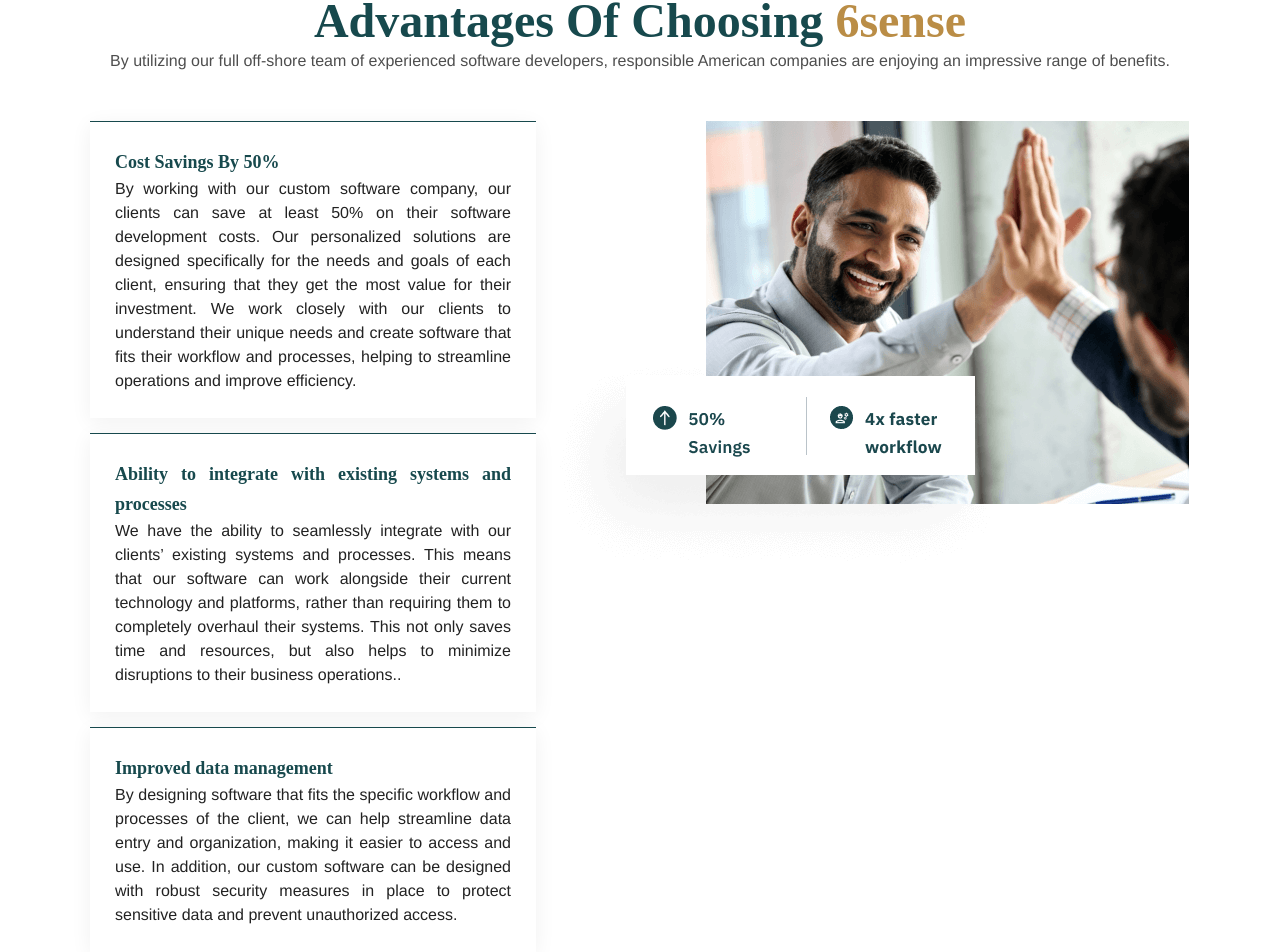
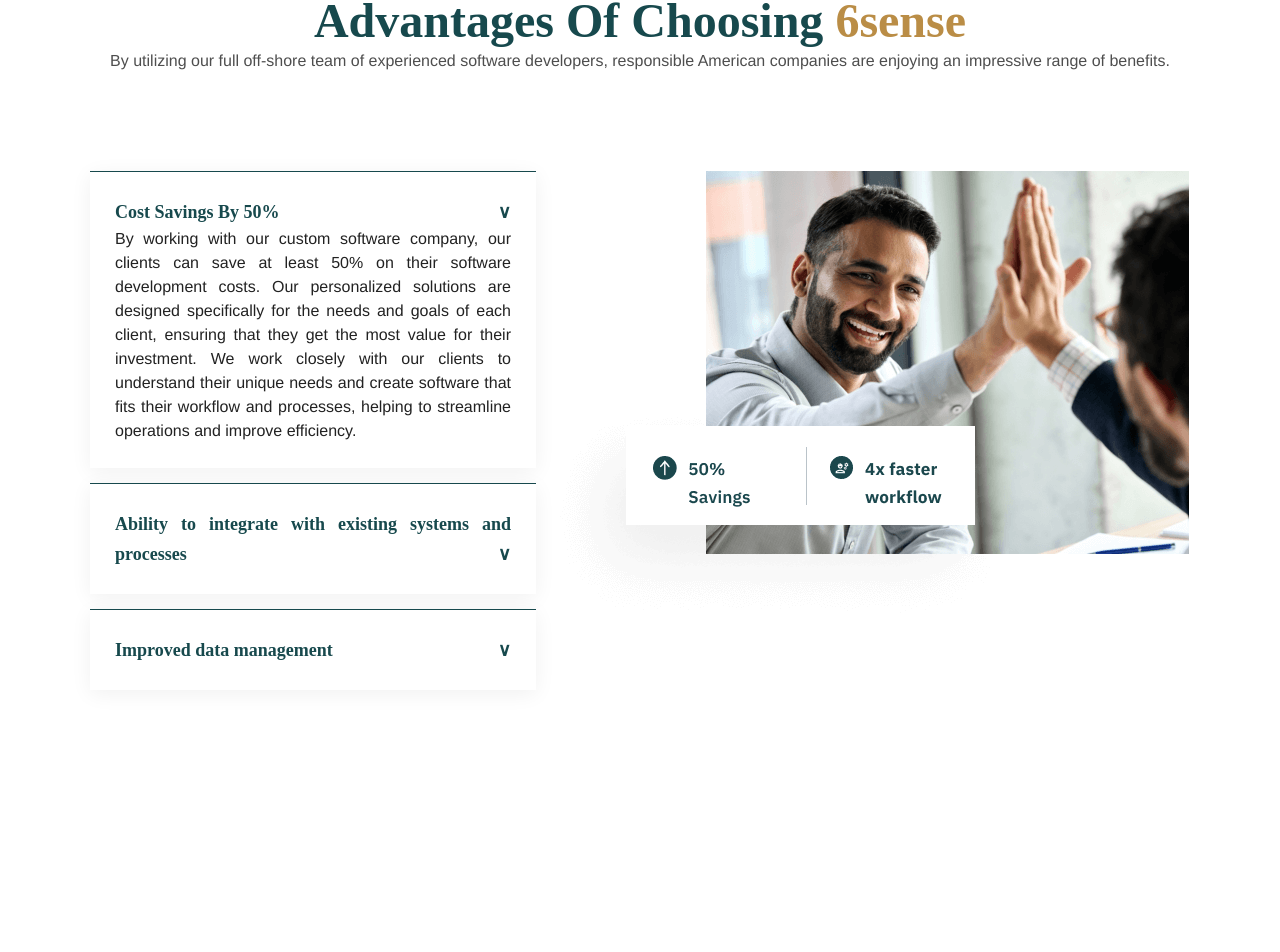
Before and after one commit to Pallab6Sense/6Sense-Clone, a Next.js app: page / in a window 1280 px wide. Shown: the part 5660-6612 px from the top of the page. After the commit the page ends 6385 px from the top, so only its background shows below. Built offline with nearby package versions, Linux system fonts and the light colour scheme.

Commit message:
collapsible items done

```diff
--- a/components/DropDown.js
+++ b/components/DropDown.js
@@ -1,10 +1,45 @@
 /* eslint-disable @next/next/no-img-element */
+import * as React from 'react';
+
+import { useState } from 'react';
 import dropdownStyle from '../styles/DropDown.module.css';
+import { FontAwesomeIcon } from '@fortawesome/react-fontawesome'
+
 export default function DropDown() {
+  const [iscollapse, setIsCollapse] = useState(true);
+  const [iscollapse1, setIsCollapse1] = useState(false);
+  const [iscollapse2, setIsCollapse2] = useState(false);
+
+  function handleClick() {
+    if (iscollapse == true) {
+    } else {
+      setIsCollapse(true);
+      setIsCollapse1(false);
+      setIsCollapse2(false);
+    }
+  }
+
+  function handleClick1() {
+    if (iscollapse1 == true) {
+    } else {
+      setIsCollapse1(true);
+      setIsCollapse(false);
+      setIsCollapse2(false);
+    }
+  }
+
+  function handleClick2() {
+    if (iscollapse2 == true) {
+    } else {
+      setIsCollapse2(true);
+      setIsCollapse1(false);
+      setIsCollapse(false);
+    }
+  }
+
   return (
     <>
       <div className={dropdownStyle.container}>
-
         <div className={dropdownStyle.heading}>
           <p className={dropdownStyle.advantages}>
             Advantages Of Choosing <span>6sense</span>{' '}
@@ -20,20 +55,57 @@ export default function DropDown() {
           <div className={dropdownStyle.collapseDiv}>
             <div className={dropdownStyle.collapseItem}>
               <div className={dropdownStyle.items}>
-                <p className={dropdownStyle.head}>Cost Savings By 50%</p>
-                <p className={dropdownStyle.description}>By working with our custom software company, our clients can save at least 50% on their software development costs. Our personalized solutions are designed specifically for the needs and goals of each client, ensuring that they get the most value for their investment. We work closely with our clients to understand their unique needs and create software that fits their workflow and processes, helping to streamline operations and improve efficiency.</p>
+                <p className={dropdownStyle.head} onClick={handleClick}>
+                  Cost Savings By 50% <span>&or;</span>
+                  <i class="fa-solid fa-chevron-down"></i>
+                </p>
+                {iscollapse && (
+                  <p className={dropdownStyle.description}>
+                    By working with our custom software company, our clients can
+                    save at least 50% on their software development costs. Our
+                    personalized solutions are designed specifically for the
+                    needs and goals of each client, ensuring that they get the
+                    most value for their investment. We work closely with our
+                    clients to understand their unique needs and create software
+                    that fits their workflow and processes, helping to
+                    streamline operations and improve efficiency.
+                  </p>
+                )}
               </div>
             </div>
             <div className={dropdownStyle.collapseItem}>
               <div className={dropdownStyle.items}>
-                <p className={dropdownStyle.head}>Ability to integrate with existing systems and processes</p>
-                <p className={dropdownStyle.description}>We have the ability to seamlessly integrate with our clients’ existing systems and processes. This means that our software can work alongside their current technology and platforms, rather than requiring them to completely overhaul their systems. This not only saves time and resources, but also helps to minimize disruptions to their business operations..</p>
+                <p className={dropdownStyle.head} onClick={handleClick1}>
+                  Ability to integrate with existing systems and processes <span>&or;</span>
+                </p>
+                {iscollapse1 && (
+                  <p className={dropdownStyle.description}>
+                    We have the ability to seamlessly integrate with our
+                    clients’ existing systems and processes. This means that our
+                    software can work alongside their current technology and
+                    platforms, rather than requiring them to completely overhaul
+                    their systems. This not only saves time and resources, but
+                    also helps to minimize disruptions to their business
+                    operations..
+                  </p>
+                )}
               </div>
             </div>
             <div className={dropdownStyle.collapseItem}>
               <div className={dropdownStyle.items}>
-                <p className={dropdownStyle.head}>Improved data management</p>
-                <p className={dropdownStyle.description}>By designing software that fits the specific workflow and processes of the client, we can help streamline data entry and organization, making it easier to access and use. In addition, our custom software can be designed with robust security measures in place to protect sensitive data and prevent unauthorized access.</p>
+                <p className={dropdownStyle.head} onClick={handleClick2}>
+                  Improved data management <span>&or;</span>
+                </p>
+                {iscollapse2 && (
+                  <p className={dropdownStyle.description}>
+                    By designing software that fits the specific workflow and
+                    processes of the client, we can help streamline data entry
+                    and organization, making it easier to access and use. In
+                    addition, our custom software can be designed with robust
+                    security measures in place to protect sensitive data and
+                    prevent unauthorized access.
+                  </p>
+                )}
               </div>
             </div>
           </div>
--- a/styles/DropDown.module.css
+++ b/styles/DropDown.module.css
@@ -12,6 +12,7 @@
     display: flex;
     flex-direction: column;
     justify-content: center;
+    padding-bottom: 50px;
 }
 
 .advantages {
@@ -45,12 +46,14 @@
     padding-left: 90px;
     padding-right: 90px;
     padding-top: 50px;
+    /* width: 100%; */
 }
 
 .collapseDiv {
     display: flex;
     justify-content: center;
     flex-direction: column;
+    width: 100%;
 }
 
 .collapseItem {
@@ -67,6 +70,7 @@
     padding: 25px;
     border-top: 1px solid #17494D;
     box-shadow: 0px 4px 20px rgba(0, 0, 0, 0.06);
+    width: 100%;
 }
 
 .head {
@@ -76,7 +80,15 @@
     font-size: 18px;
     line-height: 30px;
     color: #17494D;
+    width: 100%;
+    cursor: pointer;
 }
+
+
+.head span{
+    float: right;
+}
+
 
 .description {
     font-family: 'Helvetica';
@@ -87,6 +99,11 @@
     color: #222222;
 }
 
+
+
+.rightImage {
+    width: 100%;
+}
 
 @media (max-width: 770px) {
     .container {
@@ -176,8 +193,14 @@
         font-family: 'IBM Plex Sans Thai';
         font-style: normal;
         font-weight: 700;
-        font-size: 18px;
-        line-height: 30px;
+        font-size: 17px;
+        line-height: 25px;
+        /* identical to box height */
+        padding-bottom: 5px;
+
+
+        /* Primary */
+
         color: #17494D;
     }
 
```
Also changed, not shown: package.json (+8 -0 lines), 1 other file (tests, documents, lock files or other folders). Lines whose indentation alone changed are shown as unchanged.
